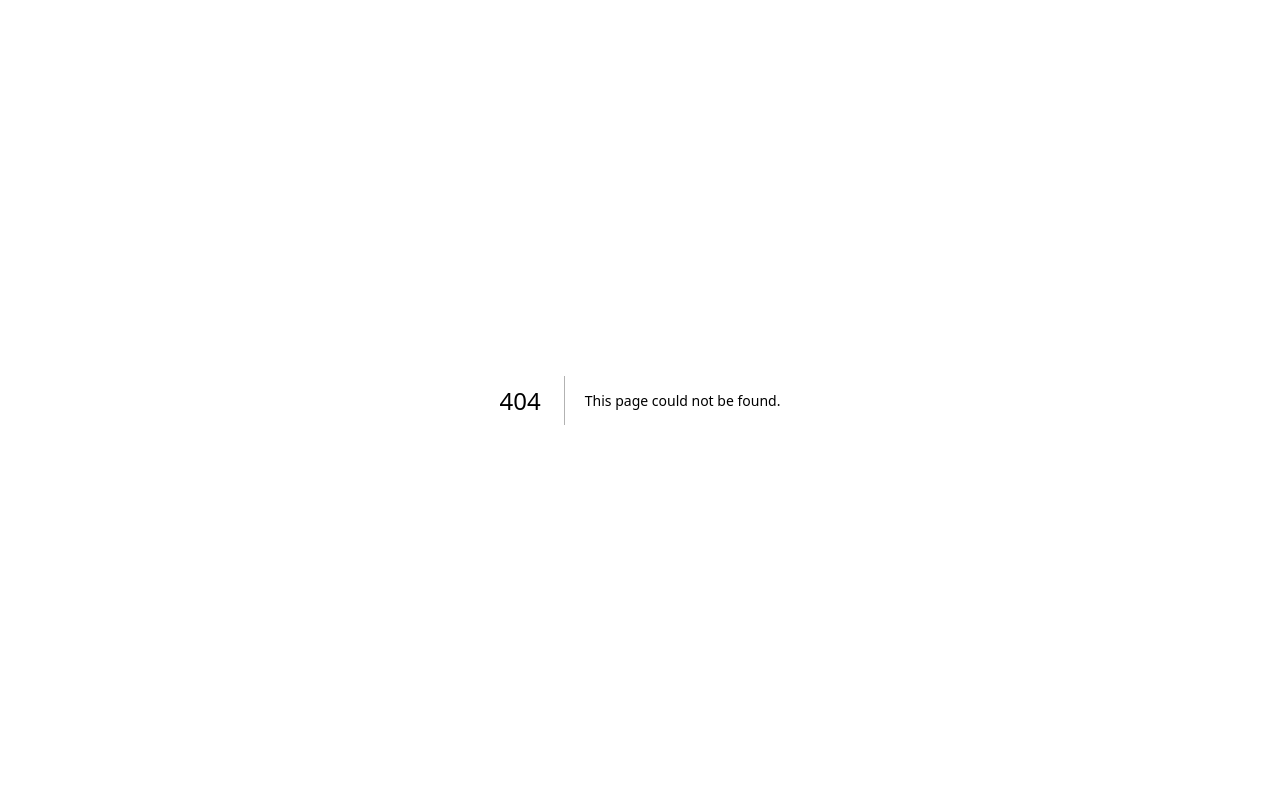
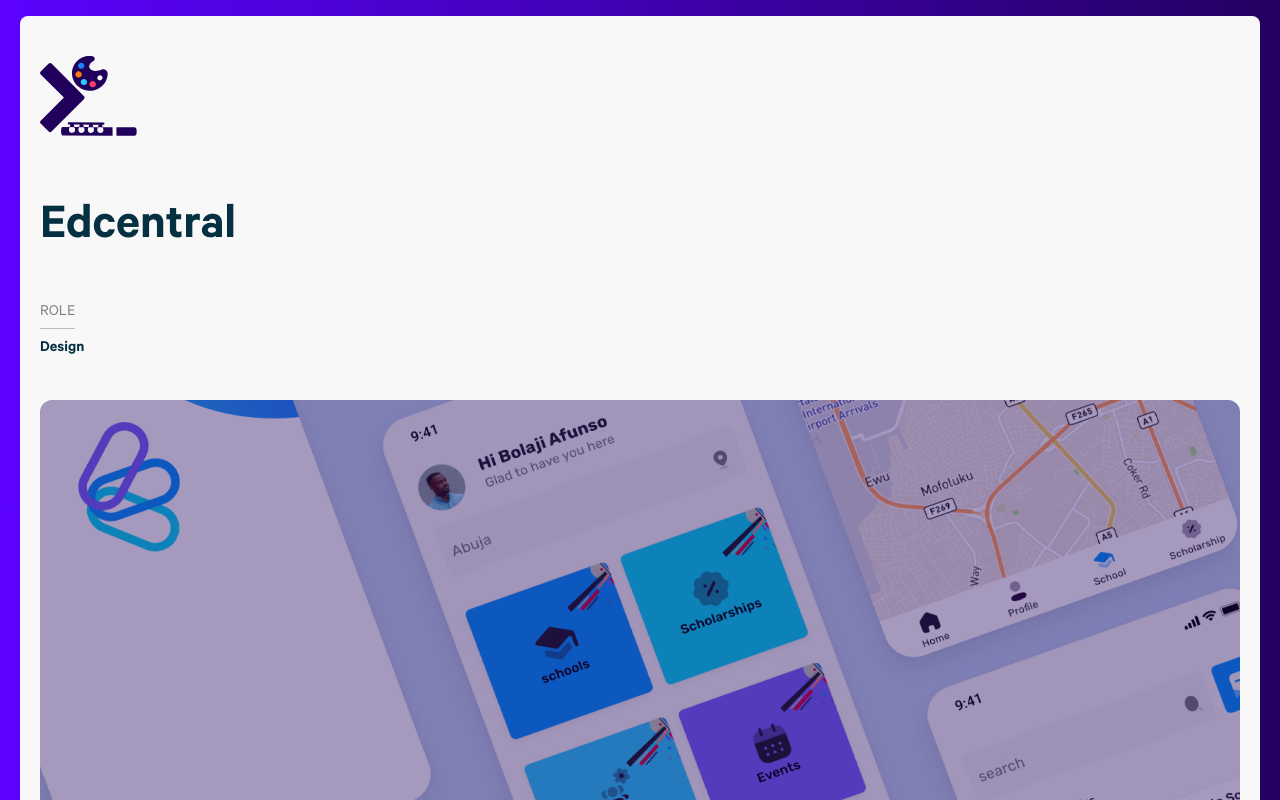
Before and after one commit to ChuksFestus/chuksFestus, a Next.js app: page /projects in a window 1280 px wide. Before the commit this address had no page. Shown: the top 800 px of the page. Built offline with nearby package versions, Linux system fonts and the light colour scheme.

Commit message:
update projects

```diff
--- /dev/null
+++ b/src/app/projects/page.tsx
@@ -0,0 +1,76 @@
+"use client";
+
+import styled from "styled-components";
+import Image from "next/image";
+
+import Navigation from "../ui/nav";
+import { calibre, device, em, rem, sfMono } from "@/app/lib/utils";
+import Text from "../ui/text";
+import pic from "../../../public/edcentral2.png";
+
+const Container = styled.section`
+	margin: 1rem 1.25rem;
+	background: var(--not-white);
+	border-radius: 8px;
+	padding: 1rem;
+	padding-top: 2.5rem;
+	height: auto;
+	max-height: 1117px;
+	@media (width <= 425px) {
+		margin: 0.5rem;
+		padding: 0.75rem;
+		padding-top: 1.25rem;
+	}
+	.innerContainer {
+		max-width: ${em(1200)};
+		margin: 0 auto;
+		height: 100%;
+	}
+`;
+
+const Product = styled.div`
+	padding-top: ${em(61)};
+	.info {
+		padding-top: ${em(40)};
+		.title {
+			color: var(--gray-3);
+			padding-bottom: ${em(4)};
+			border-bottom: 1px solid var(--gray-4);
+			width: max-content;
+		}
+		.body {
+			color: var(--not-black);
+			font-weight: bold;
+			padding-top: ${em(10)};
+		}
+	}
+	img {
+		width: 100%;
+		height: 618px;
+		margin-top: ${em(40)};
+	}
+`;
+
+export default function Project() {
+	return (
+		<Container>
+			<div className="innerContainer">
+				<Navigation />
+				<Product>
+					<Text variant="h3" className={calibre.className}>
+						Edcentral
+					</Text>
+					<div className="info">
+						<Text variant="p" className={`${calibre.className} title`}>
+							ROLE
+						</Text>
+						<Text variant="p" className={`${calibre.className} body`}>
+							Design
+						</Text>
+					</div>
+					<Image src={pic} alt="Image of Edcentral" priority />
+				</Product>
+			</div>
+		</Container>
+	);
+}
--- a/src/app/ui/works/index.tsx
+++ b/src/app/ui/works/index.tsx
@@ -1,5 +1,6 @@
 import React from "react";
 import styled from "styled-components";
+import Link from "next/link";
 import { calibre, device, em, rem, sfMono } from "@/app/lib/utils";
 import Text from "../text";
 
@@ -120,6 +121,11 @@
 					Featured Projects
 				</Text>
 				<Grid>
+					{/*<Link href="/projects" className="edcentral">
+						<Text variant="h6" className={`${calibre.className}`}>
+							edcentral
+						</Text>
+					</Link>*/}
 					<div className="edcentral">
 						<Text variant="h6" className={`${calibre.className}`}>
 							edcentral
--- a/src/app/ui/wrapper.tsx
+++ b/src/app/ui/wrapper.tsx
@@ -18,6 +18,7 @@
   --dark-blue: hsl(261.52deg 100% 18.04%);
   --not-black: hsla(198, 86%, 14%, 1);
   --gray-4: hsla(0, 0%, 74%, 1);
+  --gray-3: hsl(223.81 0% 51%);
   --gradient: linear-gradient(
     90deg,
     hsl(261.34deg 100% 50.39%) 0%,
@@ -28,6 +29,7 @@
     --dark-blue: oklch(24.07% 0.139 286.46);
     --not-black: oklch(29.12% 0.055 232.24);
     --gray-4: oklch(79.74% 0 0);
+    --gray-3: oklch(60.68% 0 0);
     --gradient: linear-gradient(
       90deg,
       oklch(49.54% 0.294 282.11) 0%,
```
Also changed, not shown: public/edcentral2.png (added), 1 other file (tests, documents, lock files or other folders).
